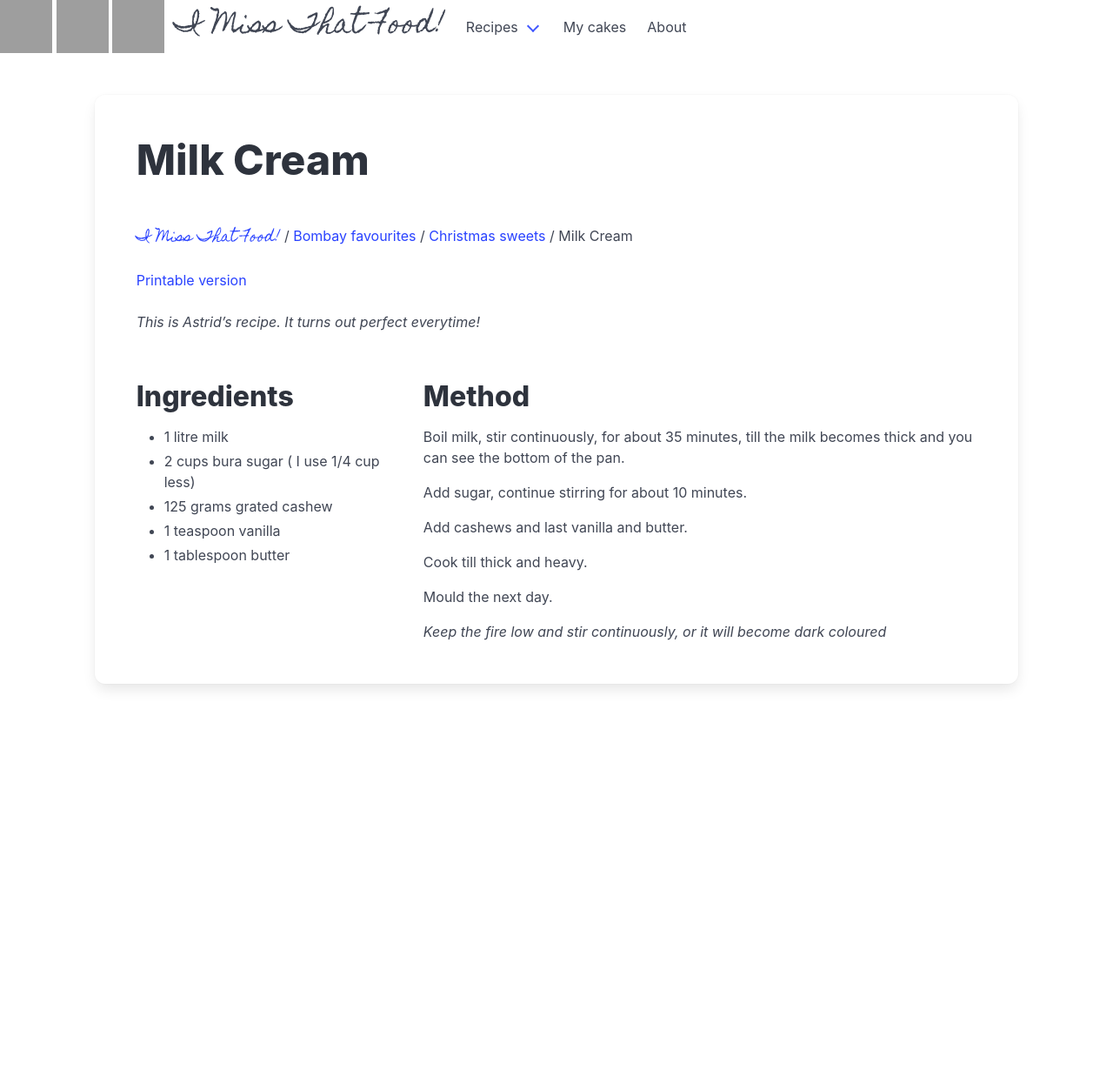
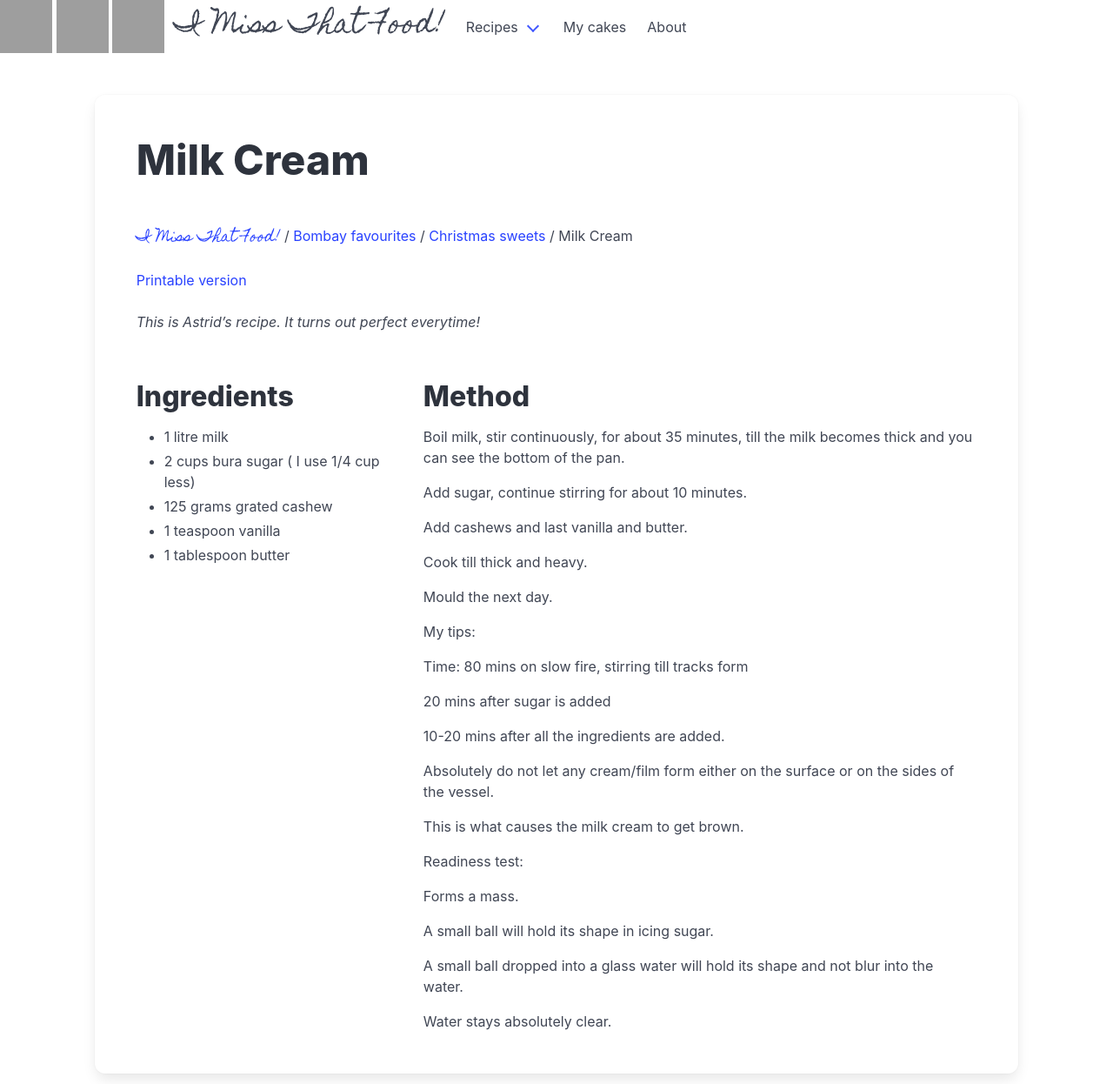
Before and after one commit to imissthatfood/imissthatfood.github.io, a Jekyll site: the page built from _recipes/christmas_milkcream.md, in a window 1280 px wide. Shown: the whole page at 87% size. Built offline with Jekyll 4.4.1, drawn with Linux system fonts in a browser that asks for light colours; before the commit the page ends 900 px from its top, so only the background shows below that; grey boxes are pictures that could not be loaded.

Commit message:
Add files via upload

```diff
--- a/_recipes/christmas_milkcream.md
+++ b/_recipes/christmas_milkcream.md
@@ -33,8 +33,29 @@ Cook till thick and heavy.
 
 Mould the next day.
 
-_Keep the fire low and stir continuously, or it will become dark coloured_
 
+
+My tips:
+
+Time: 80 mins on slow fire, stirring till tracks form
+
+20 mins after sugar is added
+
+10-20 mins after all the ingredients are added.
+
+Absolutely do not let any cream/film form either on the surface or on the sides of the vessel.
+
+This is what causes the milk cream to get brown.
+
+Readiness test:
+
+Forms a mass.
+
+A small ball will hold its shape in icing sugar.
+
+A small ball dropped into a glass water will hold its shape and not blur into the water.
+
+Water stays absolutely clear.
 
 
 
```
Also changed, not shown: _recipes/christmas_culculs.md (+14 -1 lines), _recipes/christmas_dateroll.md (+15 -0 lines), _recipes/christmas_macaroons.md (+18 -0 lines), _recipes/christmas_marzipan.md (+23 -0 lines).
